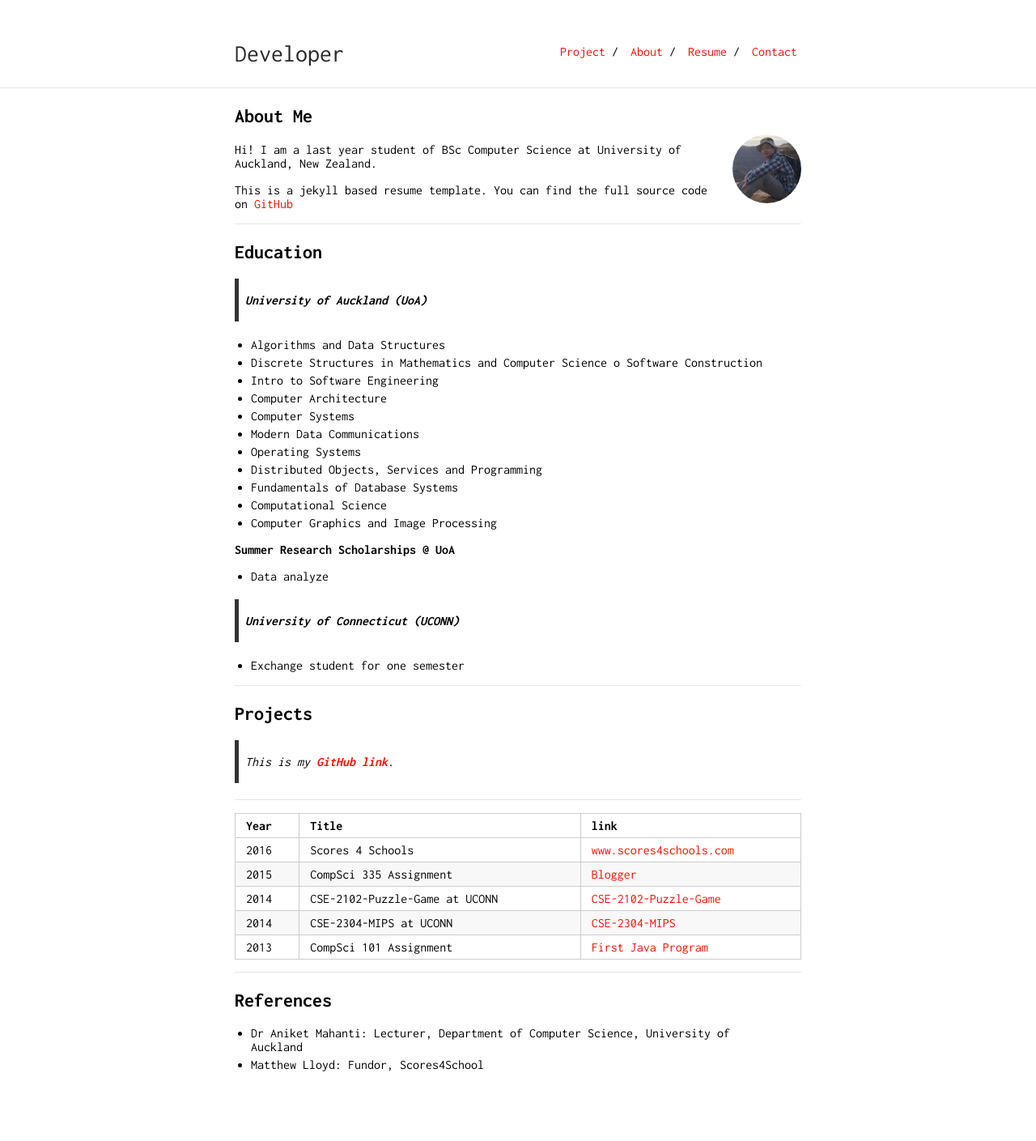
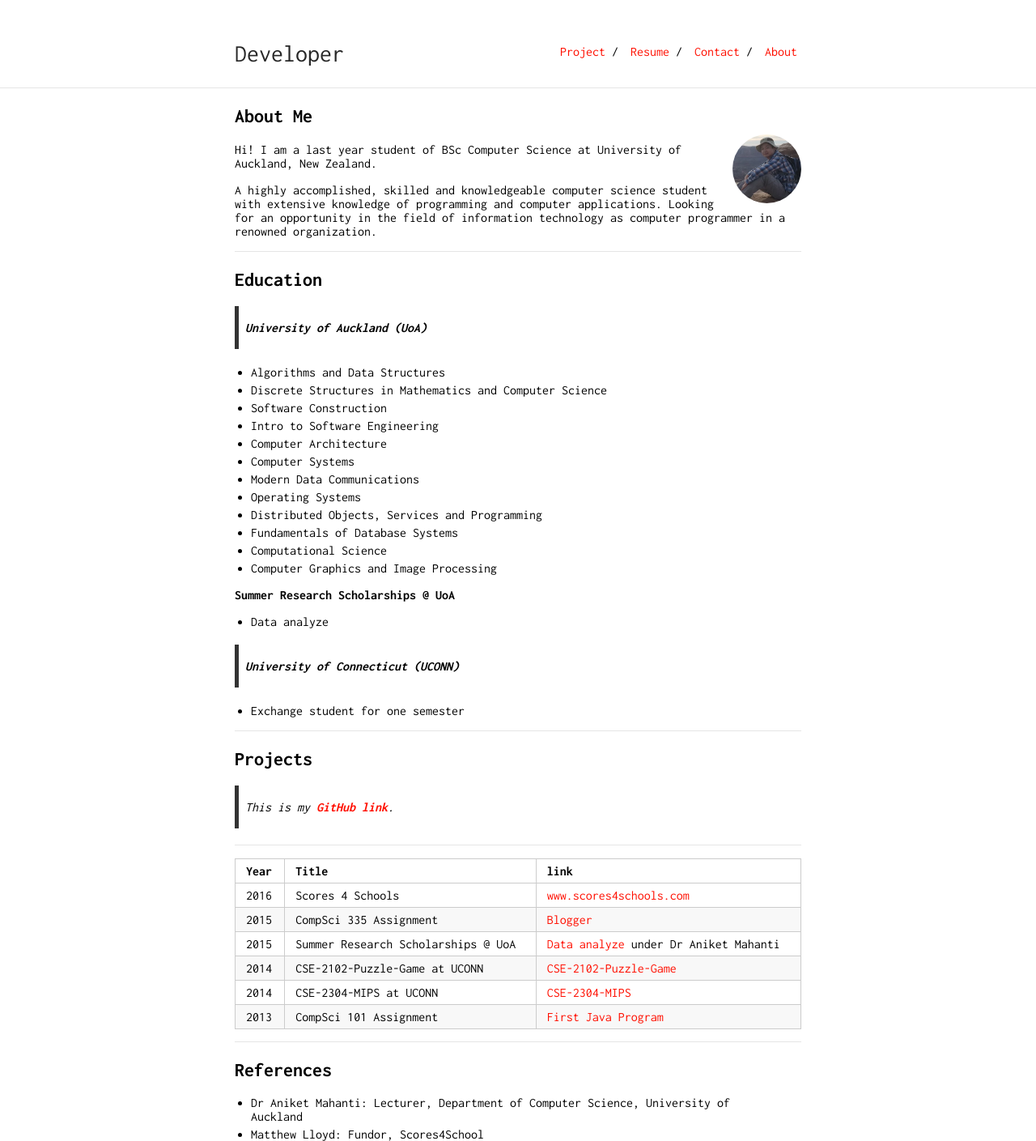
Before and after one commit to hche608/hche608.github.io, a Jekyll site: the page built from index.md, in a window 1280 px wide. Shown: the whole page at 81% size. Built offline with Jekyll 4.4.1, drawn with Linux system fonts in a browser that asks for light colours; before the commit the page ends 1323 px from its top, so only the background shows below that.

Commit message:
update layout

```diff
--- a/_data/nav.yml
+++ b/_data/nav.yml
@@ -1,11 +1,11 @@
+- name: "About"
+  link: "/"
+
 - name: "Contact"
   link: "contact"
 
 - name: "Resume"
   link: "resume.pdf"
 
-- name: "About"
-  link: "/"
-
 - name: "Project"
   link: "project"
--- a/index.md
+++ b/index.md
@@ -8,7 +8,8 @@ layout: default
 
 Hi! I am a last year student of BSc Computer Science at University of Auckland, New Zealand.
 
-This is a jekyll based resume template. You can find the full source code on [GitHub](https://github.com/hche608/hche608.github.io)
+A highly accomplished, skilled and knowledgeable computer science student with extensive knowledge of programming and computer applications.
+Looking for an opportunity in the field of information technology as computer programmer in a renowned organization.
 
 ---
 
@@ -17,7 +18,8 @@ This is a jekyll based resume template. You can find the full source code on [Gi
 >**University of Auckland (UoA)**
 
 * Algorithms and Data Structures
-* Discrete Structures in Mathematics and Computer Science o Software Construction
+* Discrete Structures in Mathematics and Computer Science
+* Software Construction
 * Intro to Software Engineering
 * Computer Architecture
 * Computer Systems
@@ -48,6 +50,7 @@ Year | Title | link
 -----|-------|--------
 2016 | Scores 4 Schools  | [www.scores4schools.com](https://www.scores4schools.com)
 2015 | CompSci 335 Assignment | [Blogger](https://github.com/hche608/CS-335-A2)
+2015 | Summer Research Scholarships @ UoA | [Data analyze](#) under Dr Aniket Mahanti
 2014 | CSE-2102-Puzzle-Game at UCONN | [CSE-2102-Puzzle-Game](https://github.com/hche608/CSE-2102-Puzzle-Game)
 2014 | CSE-2304-MIPS at UCONN | [CSE-2304-MIPS](https://github.com/hche608/CSE-2304)
 2013 | CompSci 101 Assignment | [First Java Program](https://github.com/hche608/CS-101)
```
